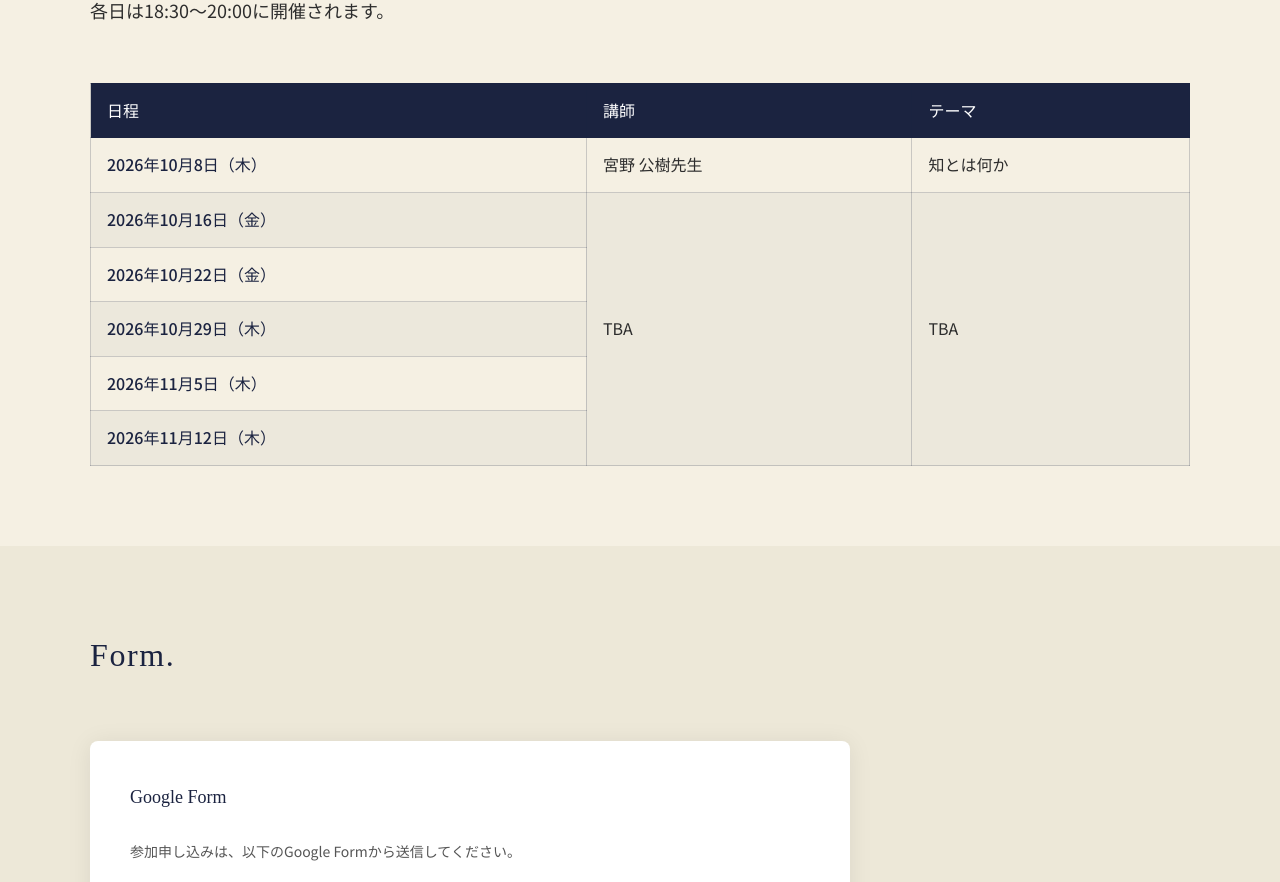
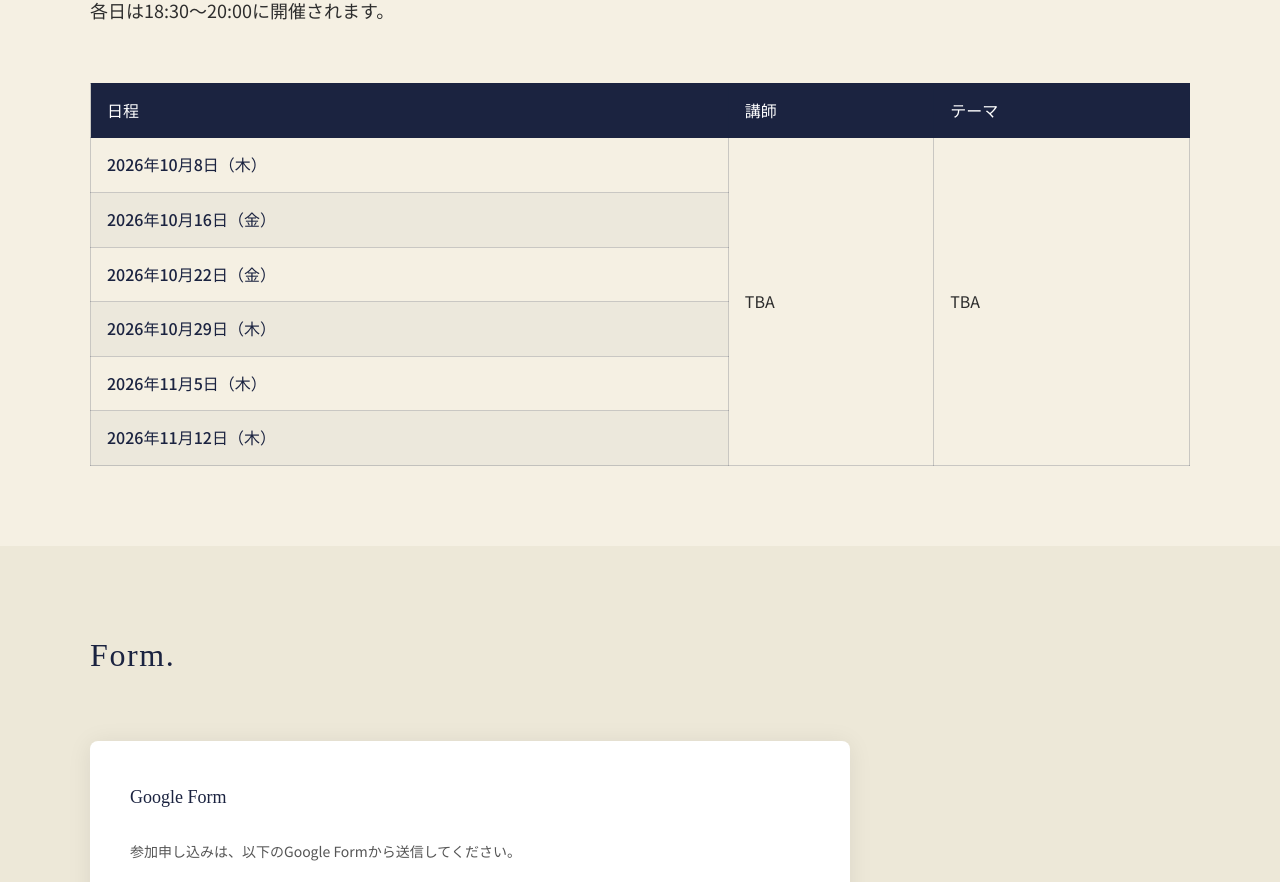
Before and after one commit to starnightofficial/starnight, a React (Vite) app in the folder starnight-app/: page /#/ in a window 1280 px wide. Shown: the part 1620-2502 px from the top of the page. Built offline with nearby package versions, Linux system fonts and the light colour scheme; grey boxes are pictures that could not be loaded.

Commit message:
minor sched change

```diff
--- a/starnight-app/src/pages/Home.jsx
+++ b/starnight-app/src/pages/Home.jsx
@@ -2,7 +2,7 @@ import { Link } from 'react-router-dom';
 import '../styles/Home.css';
 
 const scheduleData = [
-  { date: '2026年10月8日（木）', speaker: '宮野 公樹先生', theme: '知とは何か' },
+  { date: '2026年10月8日（木）', speaker: 'TBA', theme: '' },
   { date: '2026年10月16日（金）', speaker: 'TBA', theme: '' },
   { date: '2026年10月22日（金）', speaker: 'TBA', theme: '' },
   { date: '2026年10月29日（木）', speaker: 'TBA', theme: '' },
@@ -82,16 +82,16 @@ export default function Home() {
               {scheduleData.map((row, i) => (
                 <tr key={i}>
                   <td className="schedule-date">{row.date}</td>
-                  {i === 1 ? (
+                  {i === 0 ? (
                     <>
-                      <td rowSpan={5} className="schedule-tba-cell">
+                      <td rowSpan={6} className="schedule-tba-cell">
                         TBA
                       </td>
-                      <td rowSpan={5} className="schedule-tba-cell">
+                      <td rowSpan={6} className="schedule-tba-cell">
                         TBA
                       </td>
                     </>
-                  ) : i > 1 ? null : (
+                  ) : i > 0 ? null : (
                     <>
                       <td>{row.speaker}</td>
                       <td>{row.theme}</td>
--- a/starnight-app/src/pages/Schedule.jsx
+++ b/starnight-app/src/pages/Schedule.jsx
@@ -11,7 +11,7 @@ import '../styles/Speakers.css';
 // ];
 
 const schedule = [
-  { no: 1, date: '2026年10月8日（木）', speaker: '宮野 公樹先生', theme: '知とは何か' },
+  { no: 1, date: '2026年10月8日（木）', speaker: 'TBA', theme: '' },
   { no: 2, date: '2026年10月16日（金）', speaker: 'TBA', theme: '' },
   { no: 3, date: '2026年10月22日（金）', speaker: 'TBA', theme: '' },
   { no: 4, date: '2026年10月29日（木）', speaker: 'TBA', theme: '' },
```
